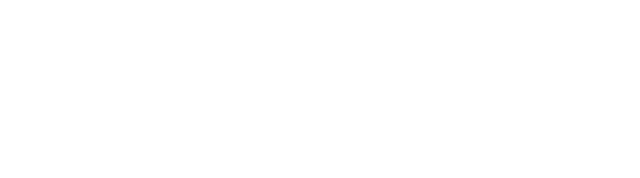
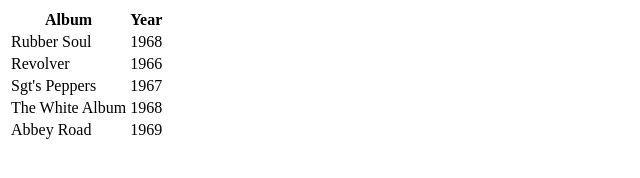
Before and after one commit to michellebrello/nutscape, a plain HTML site: page Ch8/ex8-1.html in a window 1280 px wide. Shown: the whole page, without its empty margins (0-640 px from the left). Drawn offline with Linux system fonts and the light colour scheme.

Commit message:
completed 8-1n

```diff
--- a/Ch8/ex8-1.html
+++ b/Ch8/ex8-1.html
@@ -4,5 +4,36 @@
     <title></title>
   </head>
   <body>
+  <table>
+    <thead>
+      <tr>
+        <th>Album</th>
+        <th>Year</th>
+       </tr>
+       </thead>
+       <tbody>
+       <tr>
+       <td>Rubber Soul</td>
+        <td>1968</td>
+        </tr>
+        <tr>
+        <td>Revolver</td>
+        <td>1966</td>
+        </tr>
+        <tr>
+        <td>Sgt's Peppers</td>
+        <td>1967</td>
+        </tr>
+        <tr>
+        <td>The White Album</td>
+        <td>1968</td>
+        </tr>
+        <tr>
+        <td>Abbey Road</td>
+        <td>1969</td>
+        </tr>
+        </tbody>
+        </table>
+
   </body>
 </html>
```
